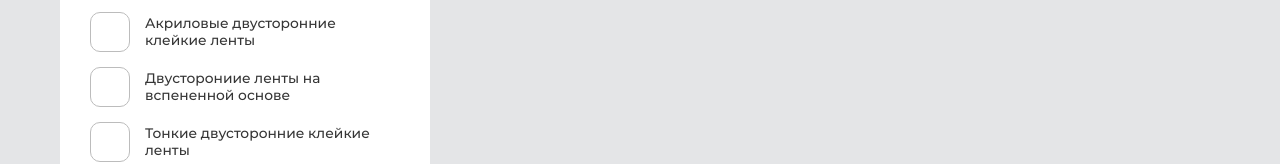
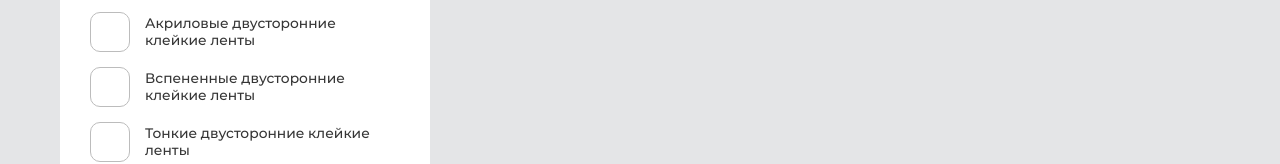
Before and after one commit to Miracreative/Atman-Auto, a Next.js app: page /goods in a window 1280 px wide. Shown: the part 494-658 px from the top of the page. Built offline with nearby package versions, Linux system fonts and the light colour scheme; no server answers.

Commit message:
implement the transition from the Dropdown component to Goods

```diff
--- a/src/components/goodsPage/GoodsContent/GoodsContent.jsx
+++ b/src/components/goodsPage/GoodsContent/GoodsContent.jsx
@@ -7,7 +7,7 @@ import { useSelector, useDispatch } from 'react-redux';
 import {
 	getAllGoods,
 	// getFilteredMainParamGoods,
-} from '@/store/goods/goodsSlice.js';
+} from '@/store/goods/goodsSlice';
 
 import {
 	LOADING_INFO,
--- a/src/components/goodsPage/GoodsFilterPanel/GoodsFilterPanel.jsx
+++ b/src/components/goodsPage/GoodsFilterPanel/GoodsFilterPanel.jsx
@@ -1,4 +1,4 @@
-import { useState, useEffect, useRef } from 'react';
+import { useEffect, useRef } from 'react';
 
 import { useSelector, useDispatch } from 'react-redux';
 
@@ -6,7 +6,9 @@ import {
 	getAllGoods,
 	getFilteredMainParamGoods,
 	setFilterMainParam,
-} from '@/store/goods/goodsSlice.js';
+	setFirstFilter,
+	setFlag,
+} from '@/store/goods/goodsSlice';
 
 import filters from '@/data/filters.js';
 
@@ -17,13 +19,15 @@ import GoodsFilterItem from '../GoodsFilterItem/GoodsFilterItem.jsx';
 import styles from './GoodsFilterPanel.module.scss';
 
 const GoodsFilterPanel = ({ isOpenFilter, setIsOpenFilter }) => {
-	const [firstFilter, setFirstFilter] = useState([]);
-	const [flag, setFlag] = useState(true);
+	// const [firstFilter, setFirstFilter] = useState([]);
+	// const [flag, setFlag] = useState(true);
 	const ref = useRef(null);
 
 	const dispatch = useDispatch();
 
-	const { filterMainParam, isMobile } = useSelector((state) => state.goods);
+	const { filterMainParam, isMobile, firstFilter, flag } = useSelector(
+		(state) => state.goods,
+	);
 
 	// Чтение флага из localStorage
 	useEffect(() => {
@@ -31,7 +35,8 @@ const GoodsFilterPanel = ({ isOpenFilter, setIsOpenFilter }) => {
 
 		if (storedFlag == '' || storedFlag == null || storedFlag == 'true') {
 			setFilterFlag('true');
-			setFirstFilter([filters[0].id]);
+			// setFirstFilter([filters[0].id]);
+			dispatch(setFirstFilter([filters[0].id]));
 		} else {
 			setFilterFlag('false');
 		}
@@ -40,15 +45,18 @@ const GoodsFilterPanel = ({ isOpenFilter, setIsOpenFilter }) => {
 			setFilterFlag('true');
 		}
 
-		setFlag(false);
+		// setFlag(false);
+		dispatch(setFlag(false));
 	}, []);
 
 	// Сохранение флага в localStorage
 	useEffect(() => {
 		if (getFilterFlag() == 'false') {
-			setFirstFilter([]);
+			// setFirstFilter([]);
+			dispatch(setFirstFilter([]));
 		} else {
-			setFirstFilter([filters[0].id]);
+			// setFirstFilter([filters[0].id]);
+			dispatch(setFirstFilter([filters[0].id]));
 		}
 	}, [flag]);
 	// В условиях был storedFlag const storedFlag = localStorage.getItem('filterFlag');
@@ -70,8 +78,10 @@ const GoodsFilterPanel = ({ isOpenFilter, setIsOpenFilter }) => {
 
 		dispatch(setFilterMainParam(checkboxFilter));
 
-		setFlag(false);
-		setFirstFilter([]);
+		// setFlag(false);
+		dispatch(setFlag(false));
+		// setFirstFilter([]);
+		dispatch(setFirstFilter([]));
 	};
 
 	const handleChange = (id) => {
@@ -94,7 +104,8 @@ const GoodsFilterPanel = ({ isOpenFilter, setIsOpenFilter }) => {
 
 		dispatch(setFilterMainParam([0, 0, 0, 0, 0, 0, 0, 0]));
 
-		setFlag(true);
+		// setFlag(true);
+		dispatch(setFlag(true));
 	};
 
 	const handleApply = () => {
@@ -114,7 +125,8 @@ const GoodsFilterPanel = ({ isOpenFilter, setIsOpenFilter }) => {
 	const handleReset = () => {
 		setFilterFlag('true');
 		dispatch(setFilterMainParam([0, 0, 0, 0, 0, 0, 0, 0]));
-		setFirstFilter([filters[0].id]);
+		// setFirstFilter([filters[0].id]);
+		dispatch(setFirstFilter([filters[0].id]));
 	};
 
 	return (
--- a/src/components/headerSection/Dropdown/Dropdown.jsx
+++ b/src/components/headerSection/Dropdown/Dropdown.jsx
@@ -3,64 +3,61 @@
 import Link from 'next/link';
 import { usePathname, useRouter } from 'next/navigation';
 
-import { useSelector, useDispatch } from 'react-redux';
+import { useDispatch } from 'react-redux';
 
-import {
-	getAllGoods,
-	getFilteredMainParamGoods,
-	setFilterMainParam,
-} from '@/store/goods/goodsSlice.js';
+import { setFilterMainParam, setFirstFilter } from '@/store/goods/goodsSlice';
 
-import { fetchFilteredMainParamGoods } from '@/api/goodsService.js';
+// import { fetchFilteredMainParamGoods } from '@/api/goodsService.js';
+
+import filters from '@/data/filters.js';
+
+import { menuItems } from '@/data/menuItems';
 
 import { TriangleIcon, DEFAULT_COLOR } from './../../TriangleIcon/TriangleIcon';
 
 import styles from './Dropdown.module.scss';
 
-const Dropdown = ({
-	title,
-	items,
-	isOpen,
-	toggleOpen,
-	menuRef,
-	// setFilterMainParam,
-}) => {
+const Dropdown = ({ title, items, isOpen, toggleOpen, menuRef }) => {
 	const pathname = usePathname();
 
 	const router = useRouter();
 
-	const { filterMainParam } = useSelector((state) => state.goods);
+	// const { filterMainParam, firstFilter, flag } = useSelector(
+	// 	(state) => state.goods,
+	// );
 
 	const dispatch = useDispatch();
 
+	const goodsLink = menuItems.goods.items[0].href;
+
 	const handleLinkClick = (item) => {
-		if (item.href === '/goods') {
+		toggleOpen();
+
+		// console.log('menuItems', menuItems.goods.items[0].href);
+
+		if (item.href === goodsLink) {
 			const filterIndex = items.findIndex((link) => link.text === item.text);
-			const filterMainParam = Array(8).fill(0);
-			filterMainParam[filterIndex] = 1; // Устанавливаем нужную цифру в массив
+			console.log('filterIndex', filterIndex);
 
-			// Перенаправляем пользователя на /goods
-			router.push('/goods');
+			const filterMainParam = Array(8).fill(0); // Заполняем массив нулями
 
-			// Выполняем запрос
-			// await fetchFilteredMainParamGoods(filterMainParam);
-			dispatch(setFilterMainParam(filterMainParam));
+			if (filterIndex === 0) {
+				dispatch(setFirstFilter([filters[0].id]));
+				dispatch(setFilterMainParam([0, 0, 0, 0, 0, 0, 0, 0]));
+			} else {
+				filterMainParam[filterIndex - 1] = 1; // Устанавливаем нужную цифру в массив
 
-			// dispatch(setFilterMainParam([0, 0, 0, 0, 0, 0, 0, 0]));
+				router.push(goodsLink); // Перенаправляем пользователя на /goods
 
-			////////////////////////////////////////////////////////////////////////////////////////////////////////////
-			////////////////////////////////////////////////////////////////////////////////////////////////////////////
-			// TODO: Придётся прокинуть состояние первого фильтра в store :(
-			////////////////////////////////////////////////////////////////////////////////////////////////////////////
-			////////////////////////////////////////////////////////////////////////////////////////////////////////////
+				// console.log('filterMainParam', filterMainParam);
+
+				// Выполняем запрос
+				dispatch(setFilterMainParam(filterMainParam));
+				dispatch(setFirstFilter([]));
+			}
 
 			console.log('Запрос в handleLinkClick');
 		}
-		//  else {
-		// 	router.push(item.href);
-		// }
-
-		toggleOpen(); // Закрываем dropdown
 	};
 
 	const isActiveLink = items.some((item) => pathname === item.href);
@@ -93,7 +90,6 @@ const Dropdown = ({
 								className={`${styles.link} ${
 									pathname === item.href ? styles.linkActive : ''
 								}`}
-								// onClick={toggleOpen}
 								onClick={() => handleLinkClick(item)}
 							>
 								{item.text}
--- a/src/data/filters.js
+++ b/src/data/filters.js
@@ -1,3 +1,5 @@
+import { menuItems } from './menuItems';
+
 const filters = [
 	{
 		id: 'filter-1',
@@ -9,49 +11,49 @@ const filters = [
 		id: 'filter-2',
 		name: 'filters',
 		value: 'filter-2',
-		text: 'Акриловые двусторонние клейкие ленты',
+		text: menuItems.goods.items[1].text,
 	},
 	{
 		id: 'filter-3',
 		name: 'filters',
 		value: 'filter-3',
-		text: 'Двусторониие ленты на вспененной основе',
+		text: menuItems.goods.items[2].text,
 	},
 	{
 		id: 'filter-4',
 		name: 'filters',
 		value: 'filter-4',
-		text: 'Тонкие двусторонние клейкие ленты',
+		text: menuItems.goods.items[3].text,
 	},
 	{
 		id: 'filter-5',
 		name: 'filters',
 		value: 'filter-5',
-		text: 'Односторонние клейкие ленты',
+		text: menuItems.goods.items[4].text,
 	},
 	{
 		id: 'filter-6',
 		name: 'filters',
 		value: 'filter-6',
-		text: 'Праймеры и очистители',
+		text: menuItems.goods.items[5].text,
 	},
 	{
 		id: 'filter-7',
 		name: 'filters',
 		value: 'filter-7',
-		text: 'Пленки',
+		text: menuItems.goods.items[6].text,
 	},
 	{
 		id: 'filter-8',
 		name: 'filters',
 		value: 'filter-8',
-		text: 'Инструменты',
+		text: menuItems.goods.items[7].text,
 	},
 	{
 		id: 'filter-9',
 		name: 'filters',
 		value: 'filter-9',
-		text: 'Резины',
+		text: menuItems.goods.items[8].text,
 	},
 ];
 
--- a/src/data/menuItems.js
+++ b/src/data/menuItems.js
@@ -59,8 +59,12 @@ export const menuItems = {
 				text: 'Товары',
 			},
 			{
-				href: '/goods/foamed-double-sided-adhesive-tapes',
-				// href: '/goods',
+				href: '/goods',
+				text: 'Акриловые двусторонние клейкие ленты',
+			},
+			{
+				// href: '/goods/foamed-double-sided-adhesive-tapes',
+				href: '/goods',
 				text: 'Вспененные двусторонние клейкие ленты',
 			},
 			{
--- /dev/null
+++ b/src/interfaces/goods/goodsState.ts
@@ -0,0 +1,11 @@
+import type { ProductsData } from '@/types/product';
+
+export interface GoodsState {
+	products: ProductsData[];
+	loading: boolean;
+	error: string | null;
+	filterMainParam: number[];
+	firstFilter: [];
+	isMobile: boolean;
+	flag: boolean;
+}
--- a/src/store/goods/goodsSlice.js
+++ b/src/store/goods/goodsSlice.ts
@@ -1,4 +1,6 @@
 import { createSlice, createAsyncThunk } from '@reduxjs/toolkit';
+
+import { GoodsState } from '@/interfaces/goods/goodsState';
 
 import {
 	fetchAllGoods,
@@ -33,22 +35,31 @@ export const getFilteredAllParamGoods = createAsyncThunk(
 	},
 );
 
+const initialState: GoodsState = {
+	products: [],
+	loading: true,
+	error: null,
+	filterMainParam: [0, 0, 0, 0, 0, 0, 0, 0],
+	firstFilter: [],
+	isMobile: false,
+	flag: true,
+};
+
 const goodsSlice = createSlice({
 	name: 'goods',
-	initialState: {
-		products: [],
-		// loading: false,
-		loading: true,
-		error: null,
-		filterMainParam: [0, 0, 0, 0, 0, 0, 0, 0],
-		isMobile: false,
-	},
+	initialState,
 	reducers: {
 		setFilterMainParam: (state, action) => {
 			state.filterMainParam = action.payload;
 		},
+		setFirstFilter: (state, action) => {
+			state.firstFilter = action.payload;
+		},
 		setIsMobile: (state, action) => {
 			state.isMobile = action.payload;
+		},
+		setFlag: (state, action) => {
+			state.flag = action.payload;
 		},
 	},
 	extraReducers: (builder) => {
@@ -63,7 +74,7 @@ const goodsSlice = createSlice({
 			})
 			.addCase(getAllGoods.rejected, (state, action) => {
 				state.loading = false;
-				state.error = action.error.message;
+				state.error = action.error.message || null;
 			})
 			.addCase(getFilteredMainParamGoods.pending, (state) => {
 				state.loading = true;
@@ -75,7 +86,7 @@ const goodsSlice = createSlice({
 			})
 			.addCase(getFilteredMainParamGoods.rejected, (state, action) => {
 				state.loading = false;
-				state.error = action.error.message;
+				state.error = action.error.message || null;
 			})
 			.addCase(getFilteredAllParamGoods.pending, (state) => {
 				state.loading = true;
@@ -87,10 +98,11 @@ const goodsSlice = createSlice({
 			})
 			.addCase(getFilteredAllParamGoods.rejected, (state, action) => {
 				state.loading = false;
-				state.error = action.error.message;
+				state.error = action.error.message || null;
 			});
 	},
 });
 
-export const { setFilterMainParam, setIsMobile } = goodsSlice.actions;
+export const { setFilterMainParam, setFirstFilter, setIsMobile, setFlag } =
+	goodsSlice.actions;
 export default goodsSlice.reducer;
```
Also changed, not shown: src/app/goods/foamed-double-sided-adhesive-tapes/page.jsx (+0 -15 lines), src/components/headerSection/HeaderNav/HeaderNav.jsx (+0 -7 lines).
